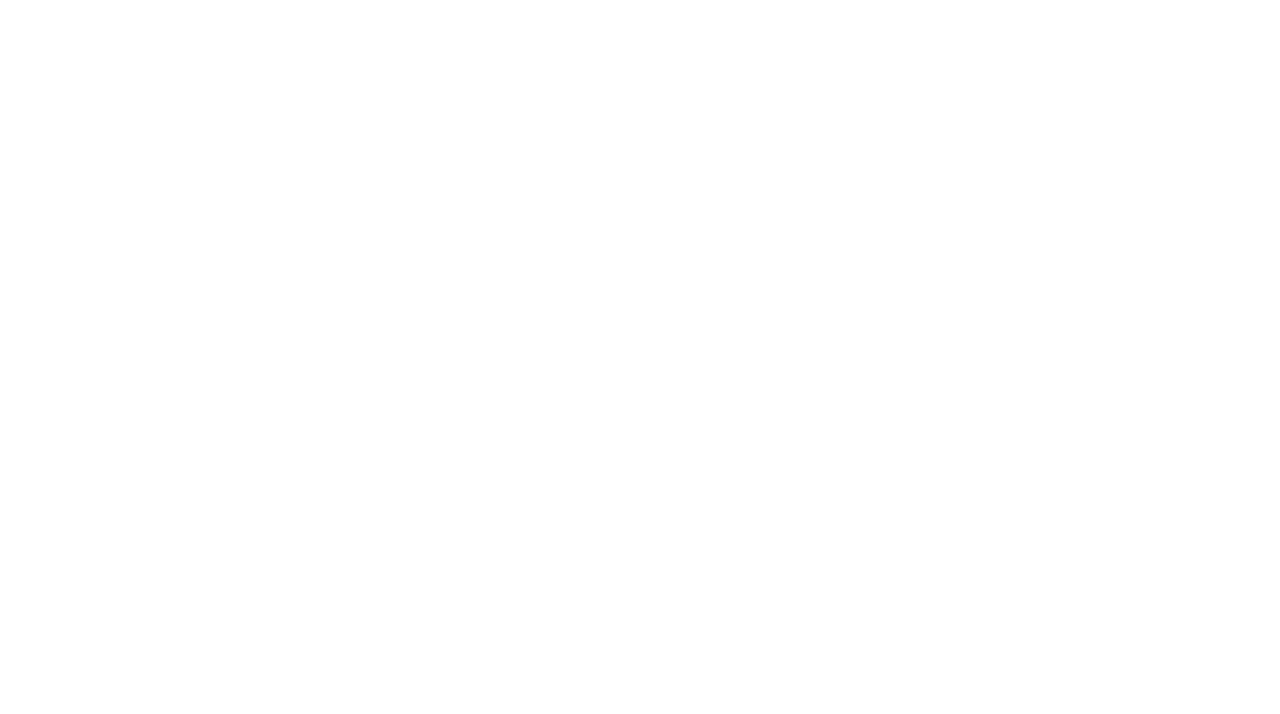
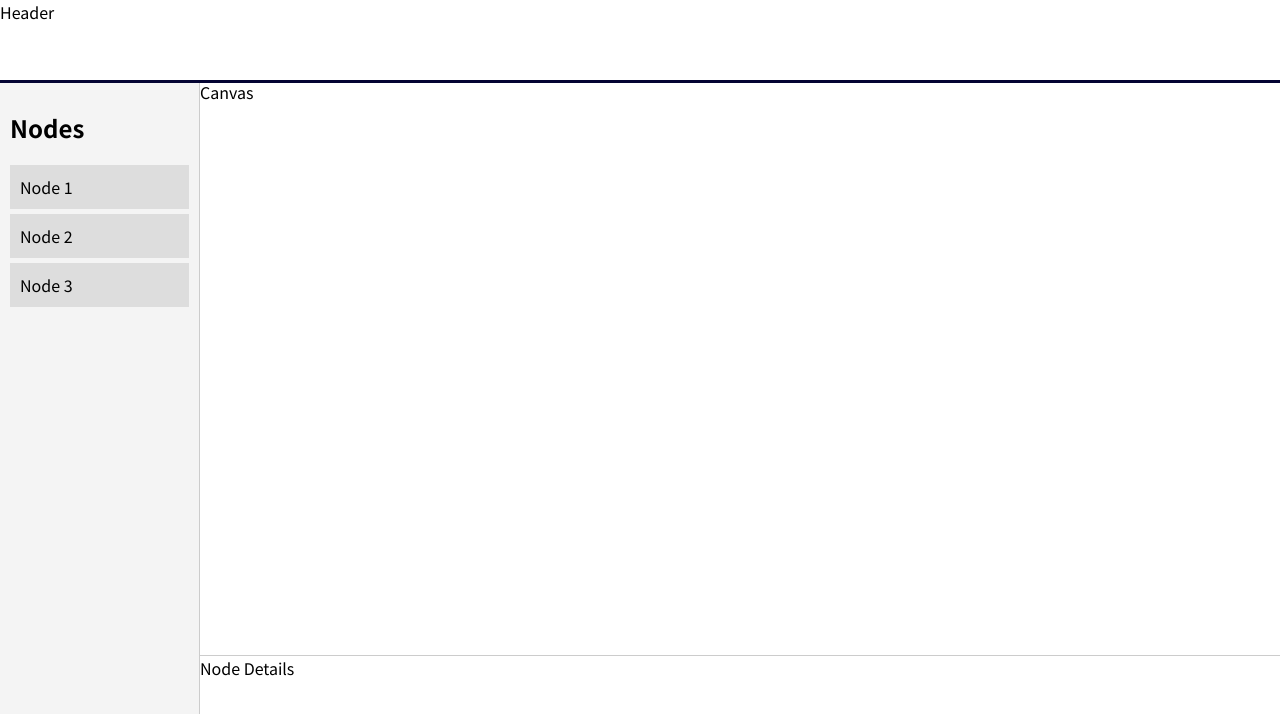
Before and after one commit to Owen012345/test-clone, a Vue app: page /workspace in a window 1280 px wide. Before the commit this address had no page. Shown: the top 714 px of the page. Built offline with nearby package versions, Linux system fonts and the light colour scheme.

Commit message:
Update : 레이아웃 추가 수정

```diff
--- a/src/App.vue
+++ b/src/App.vue
@@ -1,15 +1,25 @@
 <template>
-  <!-- <Sidebar />
-  <Workspace /> -->
+  <AppHeader />
+  <div id="main-wrapper">
+    <RouterView />
+  </div>
 </template>
 <script>
-// import Sidebar from '@/views/sidebar/NodeList.vue'
-// import Workspace from '@/views/workspace/Workspace.vue'
+import AppHeader from '@/views/app/AppHeader.vue'
+
 export default {
   name: 'App',
   components: {
-    // Sidebar,
-    // Workspace
+    AppHeader
   }
 }
 </script>
+<style scoped>
+#main-wrapper {
+  padding-top: 80px;
+  padding-bottom: 0px;
+  min-height: calc(100% - 80px);
+  height: calc(100% - 80px);
+  overflow-y: auto;
+}
+</style>
--- a/src/assets/main.css
+++ b/src/assets/main.css
@@ -49,5 +49,4 @@ button {
   height: 100%;
   min-height: 100%;
   position: relative;
-  display: flex;
 }
--- a/src/router/index.js
+++ b/src/router/index.js
@@ -1,13 +1,19 @@
 import { createRouter, createWebHistory } from 'vue-router'
-import App from '@/App.vue'
+import Home from '@/views/home/Home.vue'
+import Workspace from '@/views/workspace/Workspace.vue'
 
 const router = createRouter({
   history: createWebHistory(import.meta.env.BASE_URL),
   routes: [
     {
       path: '/',
-      name: 'App',
-      component: App
+      name: 'Home',
+      component: Home
+    },
+    {
+      path: '/workspace',
+      name: 'Workspace',
+      component: Workspace
     }
   ]
 })
--- /dev/null
+++ b/src/views/app/AppHeader.vue
@@ -0,0 +1,18 @@
+<template lang="">
+  <header>Header</header>
+</template>
+<script>
+export default {}
+</script>
+<style scoped>
+header {
+  border-bottom: 3px solid rgb(4, 4, 51);
+  position: fixed;
+  width: 100%;
+  left: 0;
+  top: 0;
+  z-index: 10;
+  min-height: 80px;
+  max-height: 80px;
+}
+</style>
--- /dev/null
+++ b/src/views/home/Home.vue
@@ -0,0 +1,7 @@
+<template lang="">
+  <div>Home</div>
+</template>
+<script>
+export default {}
+</script>
+<style lang=""></style>
--- a/src/views/workspace/Workspace.vue
+++ b/src/views/workspace/Workspace.vue
@@ -1,26 +1,50 @@
 <template lang="">
   <div class="workspace">
-    <h2>Workspace</h2>
-    <FlowChart />
-    <NodeDetails />
+    <NodeList class="node-list" />
+    <div class="main-content">
+      <FlowChart class="flow-chart" />
+      <NodeDetails class="node-details" />
+    </div>
   </div>
 </template>
 <script>
 import FlowChart from '@/components/workspace/Canvas.vue'
 import NodeDetails from '@/components/workspace/NodeDetails.vue'
+import NodeList from '@/components/workspace/NodeList.vue'
 
 export default {
   name: 'Workspace',
   components: {
     FlowChart,
-    NodeDetails
+    NodeDetails,
+    NodeList
   }
 }
 </script>
 <style>
 .workspace {
+  display: flex;
+  height: 100%;
+}
+
+.node-list {
+  width: 200px;
+  border-right: 1px solid #ccc;
+  box-sizing: border-box;
+}
+
+.main-content {
+  display: flex;
   flex: 1;
-  border: 2px dashed #ccc;
-  position: relative;
+  flex-direction: column;
+}
+
+.flow-chart {
+  flex: 8;
+  border-bottom: 1px solid #ccc;
+}
+
+.node-details {
+  flex: 2;
 }
 </style>
```
Also changed, not shown: src/components/workspace/NodeList.vue (renamed from src/views/sidebar/NodeList.vue).
